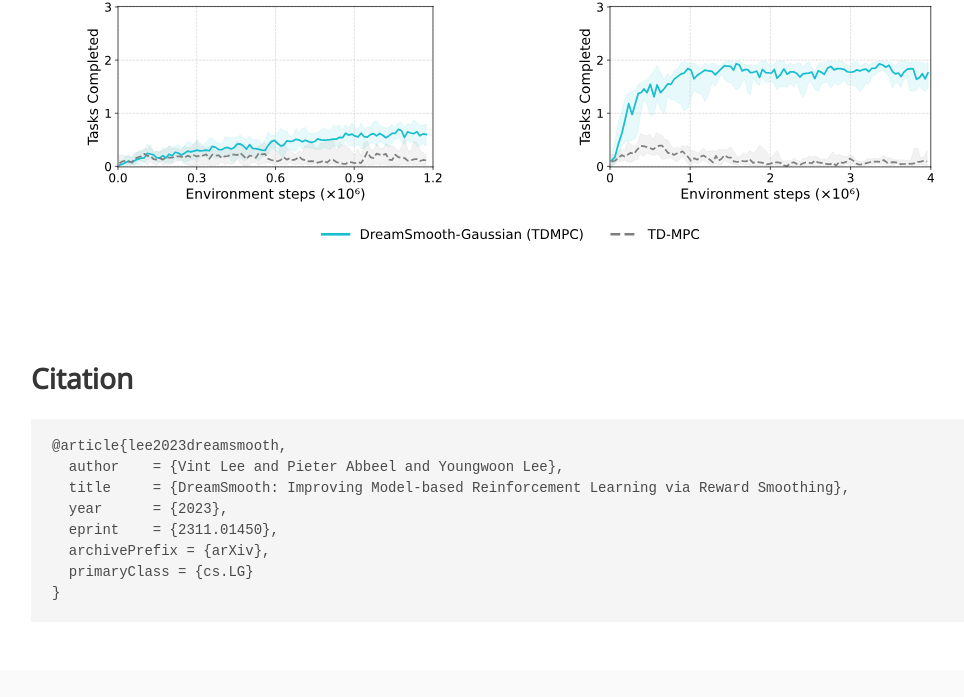
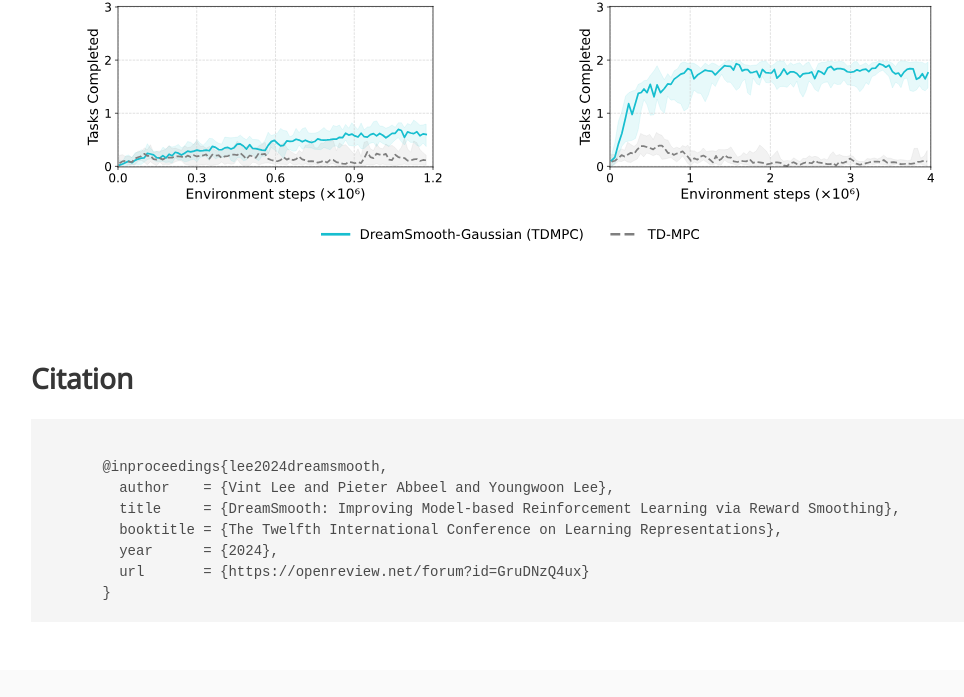
Before and after one commit to vint-1/dreamsmooth-old, a plain HTML site: page index.html in a window 1280 px wide. Shown: the part 4934-5631 px from the top of the page, without its empty margins (129-1093 px from the left). Drawn offline with nearby package versions, Linux system fonts and the light colour scheme; some icons are missing; a web font is replaced by a local one.

Commit message:
updated citation

```diff
--- a/index.html
+++ b/index.html
@@ -486,18 +486,18 @@
   </div>
 </section>
 
-<!--/ TODO update this -->
 <section class="section" id="BibTeX">
   <div class="container is-max-desktop content">
     <h2 class="title">Citation</h2>
-    <pre><code>@article{lee2023dreamsmooth,
-  author    = {Vint Lee and Pieter Abbeel and Youngwoon Lee},
-  title     = {DreamSmooth: Improving Model-based Reinforcement Learning via Reward Smoothing},
-  year      = {2023},
-  eprint    = {2311.01450},
-  archivePrefix = {arXiv},
-  primaryClass = {cs.LG}
-}</code></pre>
+    <pre><code>
+      @inproceedings{lee2024dreamsmooth,
+        author    = {Vint Lee and Pieter Abbeel and Youngwoon Lee},
+        title     = {DreamSmooth: Improving Model-based Reinforcement Learning via Reward Smoothing},
+        booktitle = {The Twelfth International Conference on Learning Representations},
+        year      = {2024},
+        url       = {https://openreview.net/forum?id=GruDNzQ4ux}
+      }
+</code></pre>
   </div>
 </section>
 
```
